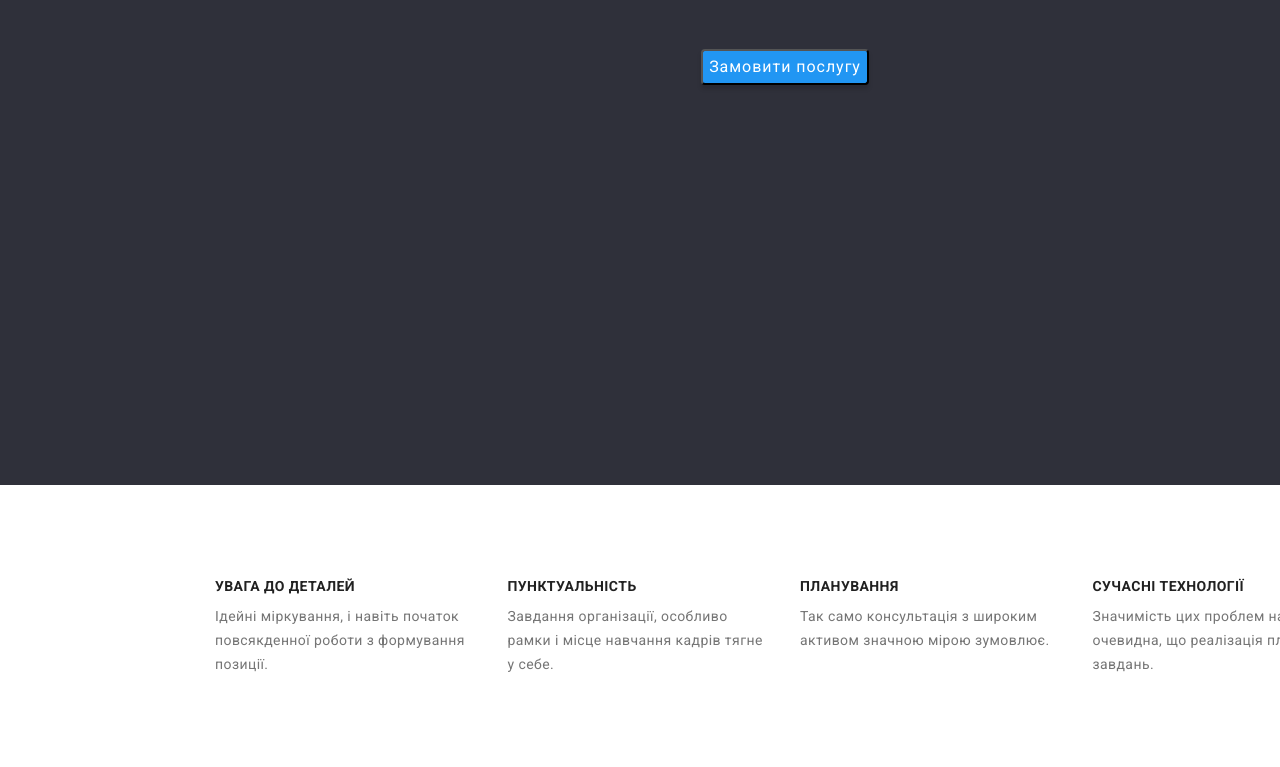
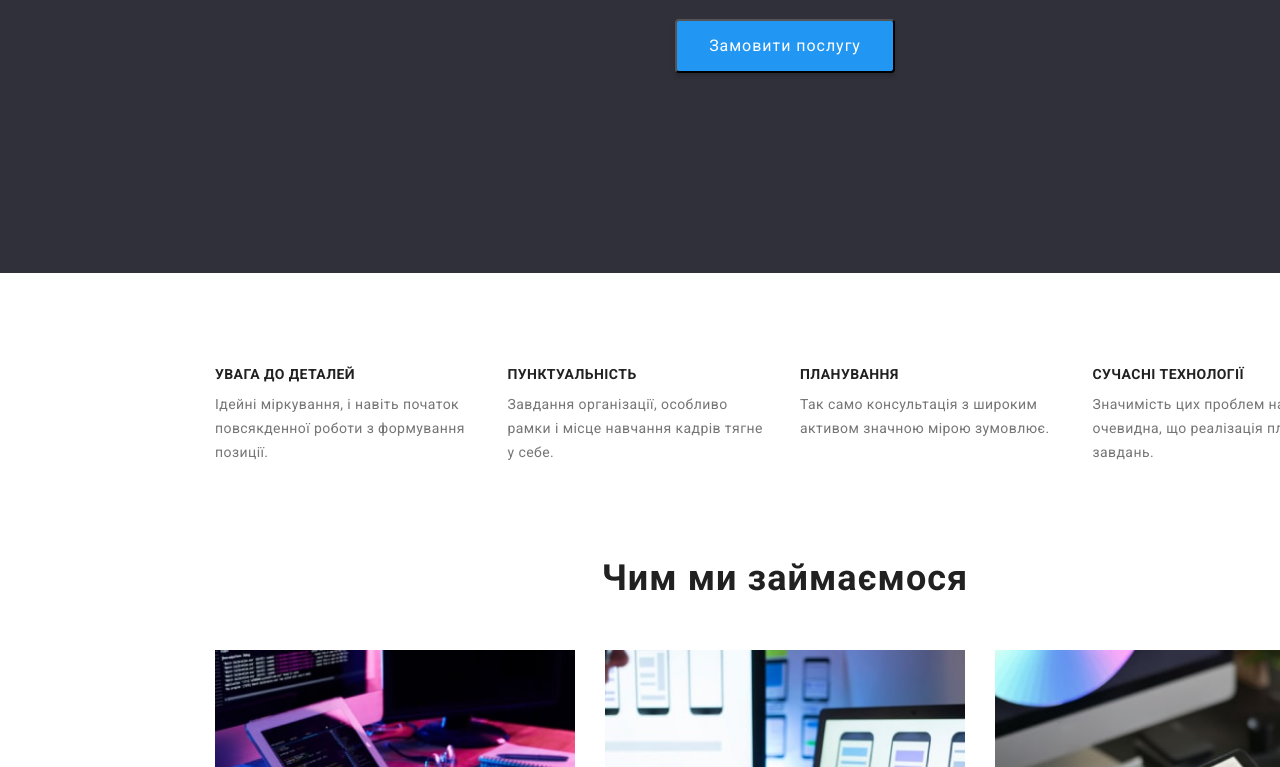
Before and after one commit to Antonov32/goit-markup-hw-03, a plain HTML site: page index.html in a window 1280 px wide. Shown: the part 412-1179 px from the top of the page. Drawn offline with nearby package versions, Linux system fonts and the light colour scheme.

Commit message:
edit hmw #3

```diff
--- a/css/styles.css
+++ b/css/styles.css
@@ -178,13 +178,14 @@ img {
 /* Герой */
 
 .hero {
-  padding-top: 200px;
-  padding-bottom: 200px;
+  padding: 200px 0;
   text-align: center;
   background-color: #2f303a;
+  max-width: 1600px;
 }
 
 .hero-title {
+  margin-top: 0;
   margin-bottom: 30px;
   margin-left: auto;
   margin-right: auto;
@@ -199,8 +200,7 @@ img {
 }
 
 .hero-btn {
-  margin-top: 30px;
-  margin-bottom: 200px;
+  padding: 10px 32px;
 
   background: var(--accent-color);
   box-shadow: 0px 4px 4px rgba(0, 0, 0, 0.15);
```
